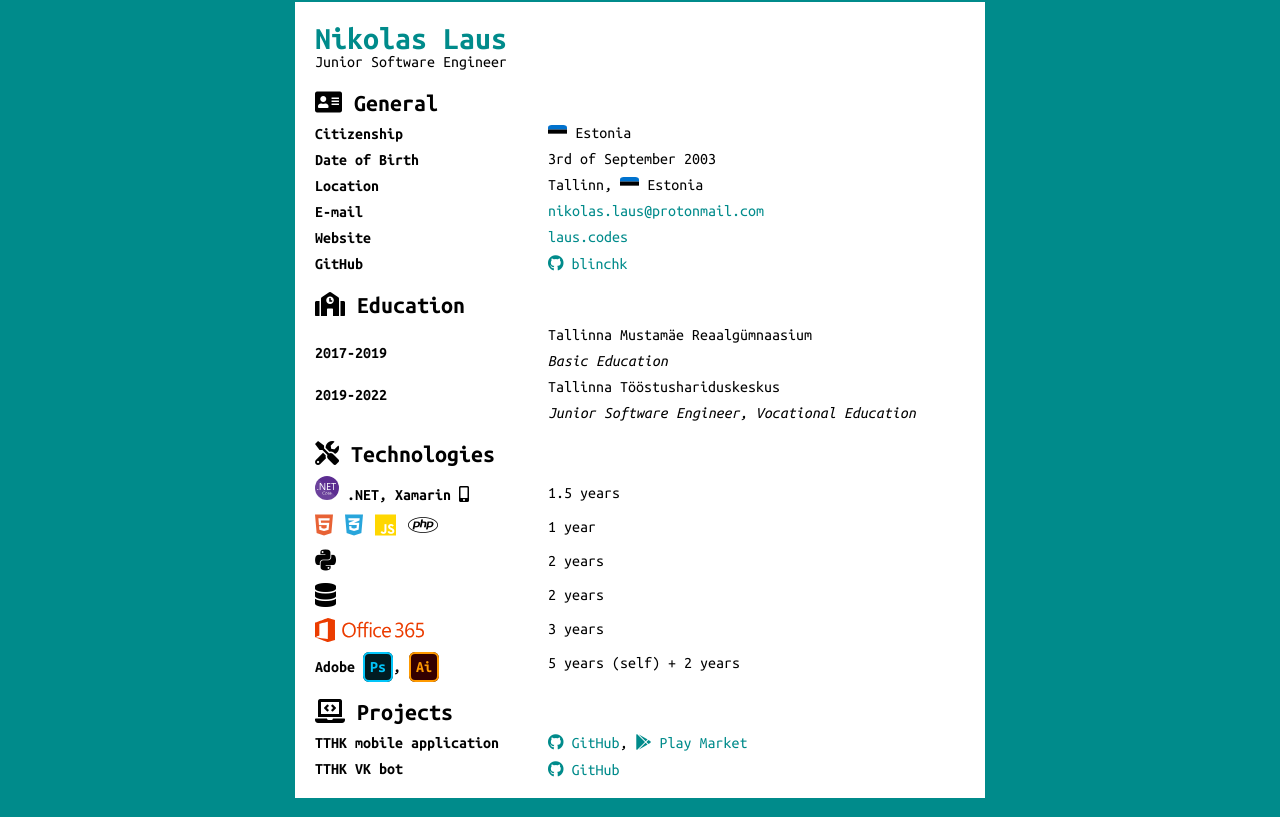
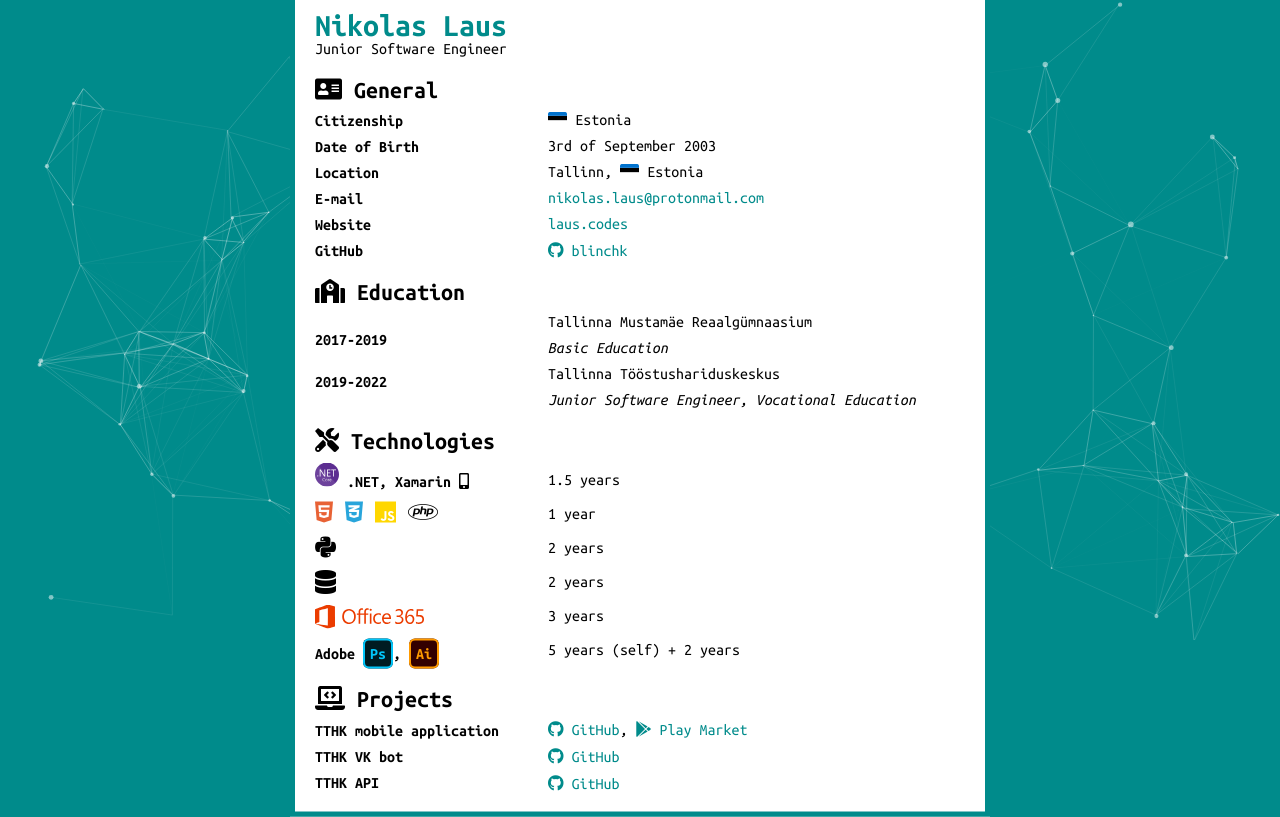
Before and after one commit to blinchk/blinchk, a plain HTML site: page index.html in a window 1280 px wide. Drawn offline with Linux system fonts and the light colour scheme.

Commit message:
Add tthk-api to projects

```diff
--- a/index.html
+++ b/index.html
@@ -72,6 +72,7 @@
             <div id="project">
                 <div class="title" id="project-tthkapp">TTHK mobile application</div>
                 <div class="title" id="project-tthkbot">TTHK VK bot</div>
+                <div class="title" id="project-tthkapi">TTHK API</div>
             </div>
             <div id="value">
                 <div class="value">
@@ -81,6 +82,9 @@
                 <div class="value">
                     <a href="https://github.com/blinchk/tthk-replacements-bot"><i class="fab fa-github"></i> GitHub</a>
                 </div>
+                <div class="value">
+                    <a href="https://github.com/bredbrains/tthk-api"><i class="fab fa-github"></i> GitHub</a>
+                </div>
             </div>
         </div>
     </div>
```
